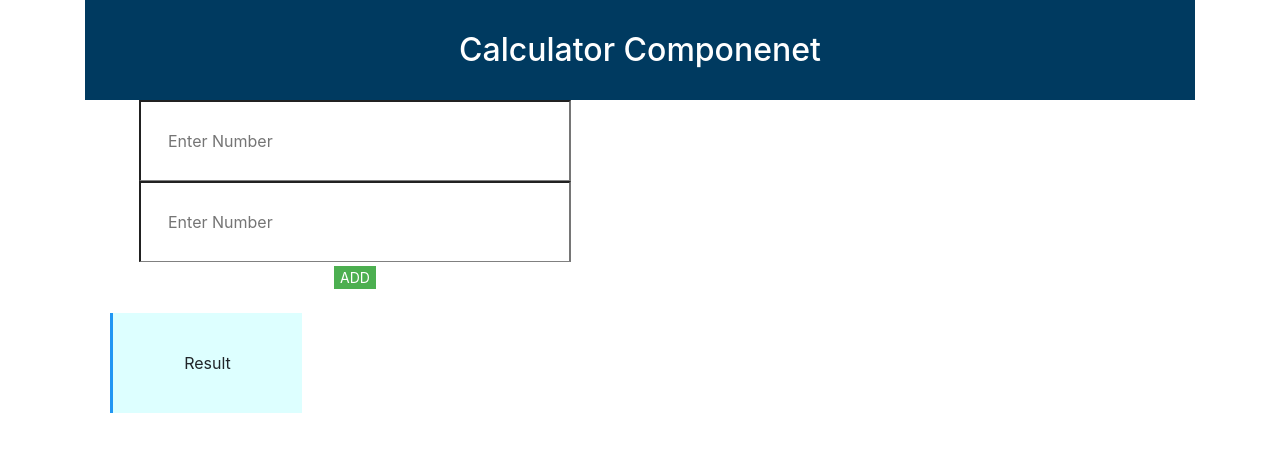
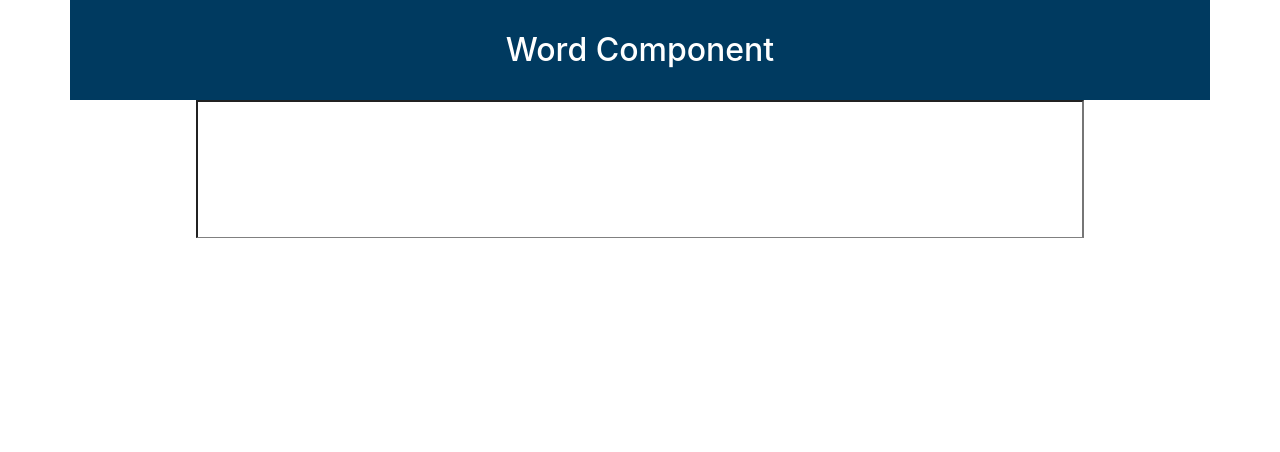
Before and after one commit to ddrajurkar/CalcApp, an Angular app: page / in a window 1280 px wide. Shown: the top 452 px of the page. Built offline with nearby package versions, Linux system fonts and the light colour scheme.

Commit message:
search ap
search ap

```diff
--- a/src/app/app.component.html
+++ b/src/app/app.component.html
@@ -1,4 +1,5 @@
 <!--The content below is only a placeholder and can be replaced.-->
 <div style="text-align:center">
-  <app-calc-component></app-calc-component>
+  <!-- <app-calc-component></app-calc-component> -->
+  <app-word></app-word>
  </div>
--- /dev/null
+++ b/src/app/word/word.component.css
@@ -0,0 +1,42 @@
+.grid
+{
+    width:100%;
+}
+.header
+{
+    width:100%;
+    height:100px;
+    background-color:#003A60;
+}
+.header h2
+{
+line-height: 100px;
+color:#fff;
+}
+.button{
+    background-color:#4CAF50;
+    color:white;
+    border:none;
+    font-size: 14px;
+    margin:4px 2px;
+    text-decoration:none;
+}
+input
+{
+width:80%;
+margin:0% 10%;
+border-bottom:1px solid grey;
+padding:5%;
+}
+.result
+{
+ width:80%;
+ height:100px;
+ background-color: #ddffff;
+ margin:20px 10px 10px 10px;
+ border-left:3px solid #2196F3;
+}
+.result span
+{
+    line-height: 100px;
+}
--- /dev/null
+++ b/src/app/word/word.component.html
@@ -0,0 +1,18 @@
+<div class="container">
+    <div class="row"> <div class="header">
+            <h2>Word Component</h2>
+    </div>
+</div>
+     <div class="row">
+         <div class="col-12">
+        <input #query (keyup.enter)="search(query.value)" type="text">
+        <div>
+                <ul>
+                    <li *ngFor="let item of words">
+                        {{item.word}}
+                    </li>
+                </ul>
+            </div>
+        </div>
+    </div>
+</div>
--- /dev/null
+++ b/src/app/word/word.component.ts
@@ -0,0 +1,17 @@
+import { Component, OnInit } from '@angular/core';
+import { WordsearchService } from '../wordsearch.service'
+
+@Component({
+  selector: 'app-word',
+  templateUrl: './word.component.html',
+  styleUrls: ['./word.component.css']
+})
+export class WordComponent implements OnInit {
+  words:any
+  constructor(private service : WordsearchService) { }
+
+  search(term){
+   this.words= this.service.Search_Word(term)
+    }
+    ngOnInit(){}
+}
--- /dev/null
+++ b/src/app/wordsearch.service.ts
@@ -0,0 +1,17 @@
+import { Injectable } from '@angular/core';
+import { Http } from '@angular/http';
+import 'rxjs/add/operator/map';
+
+@Injectable()
+export class WordsearchService {
+
+  url : string
+
+  constructor(private http:Http) {
+    this.url = 'https://api.datamuse.com/words?max=10&ml=';
+   }
+
+   Search_Word(term){
+     this.http.get(this.url+term).map(res=>{return res.json()})
+   }
+}
```
Also changed, not shown: src/app/app.module.ts (+8 -3 lines), 2 other files (tests, documents, lock files or other folders).
